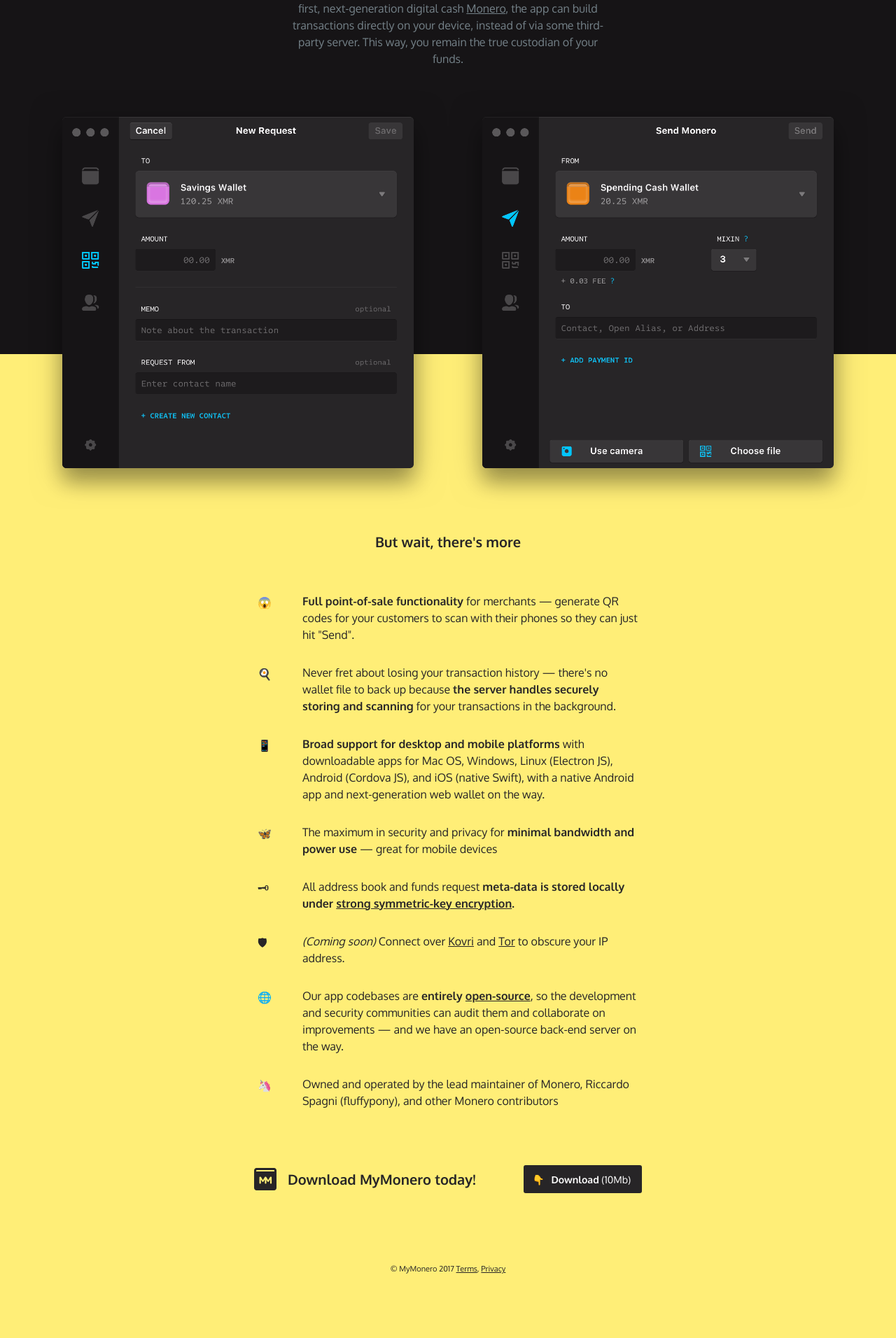
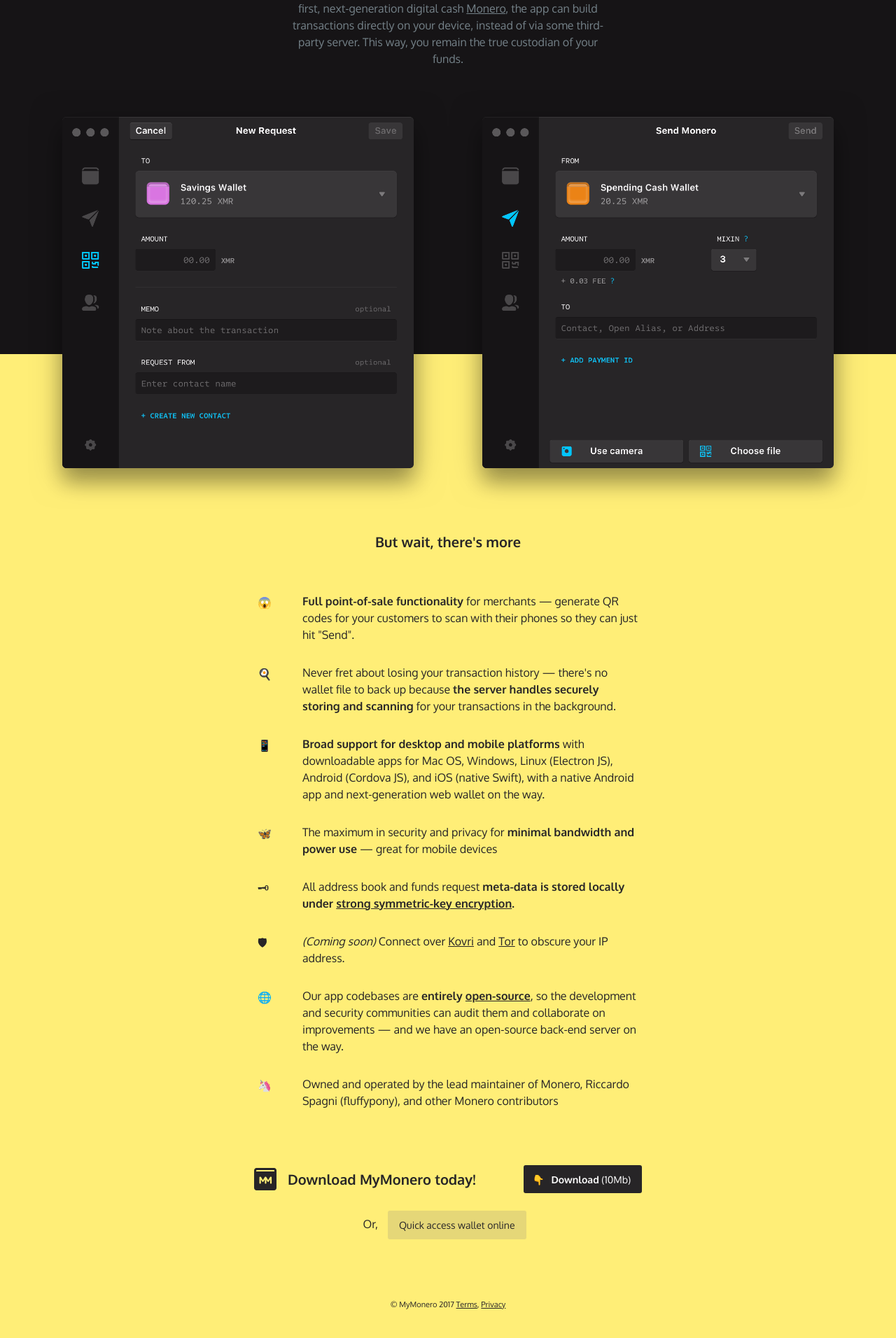
Before and after one commit to mymonero/mymonero-app-site, a Jekyll site: the page built from index.html, in a window 1280 px wide. Shown: the part 3332-5244 px from the top of the page at 70% size. Built offline with Jekyll 4.4.1, drawn with Linux system fonts in a browser that asks for light colours; some web fonts are replaced; before the commit the page ends 5194 px from its top, so only the background shows below that.

Commit message:
added web wallet access link on homepage - considering adding another one in/near hero

```diff
--- a/assets/_scss/_main.scss
+++ b/assets/_scss/_main.scss
@@ -47,7 +47,7 @@
 // footer
 
 footer[role="contentinfo"] {
-  padding: ($spacing * 2) 0;
+  padding: ($spacing) 0 ($spacing * 2) 0;
   background: $clr-1;
   text-align: center;
 
@@ -422,6 +422,21 @@
     @include breakpoint-s {width: auto;}
   }
 }
+div.webwallet {
+
+  text-align: center;
+  margin-top: ($spacing);
+
+  a.button {
+    display: inline-block;
+    vertical-align: middle;
+    margin: 5px 10px;
+  }
+  a.button {
+    width: 100%;
+    @include breakpoint-s {width: auto;}
+  }
+}
 
 // bullet list
 
--- a/index.html
+++ b/index.html
@@ -190,6 +190,9 @@
               <h2 class="icon-logo"><span>Download MyMonero today!</span></h2>
               <a href="https://github.com/mymonero/mymonero-app-js/releases" class="button secondary extra-button"><span class="text">Version 1.0 &rarr; Github</span></a>
             </div>
+            <div class="webwallet">
+              Or, <a href="https://mymonero.com/online" class="button secondary extra-button"><span class="text">Quick access wallet online</span></a>
+            </div>
           </div>
         </div>
       </div>
```
